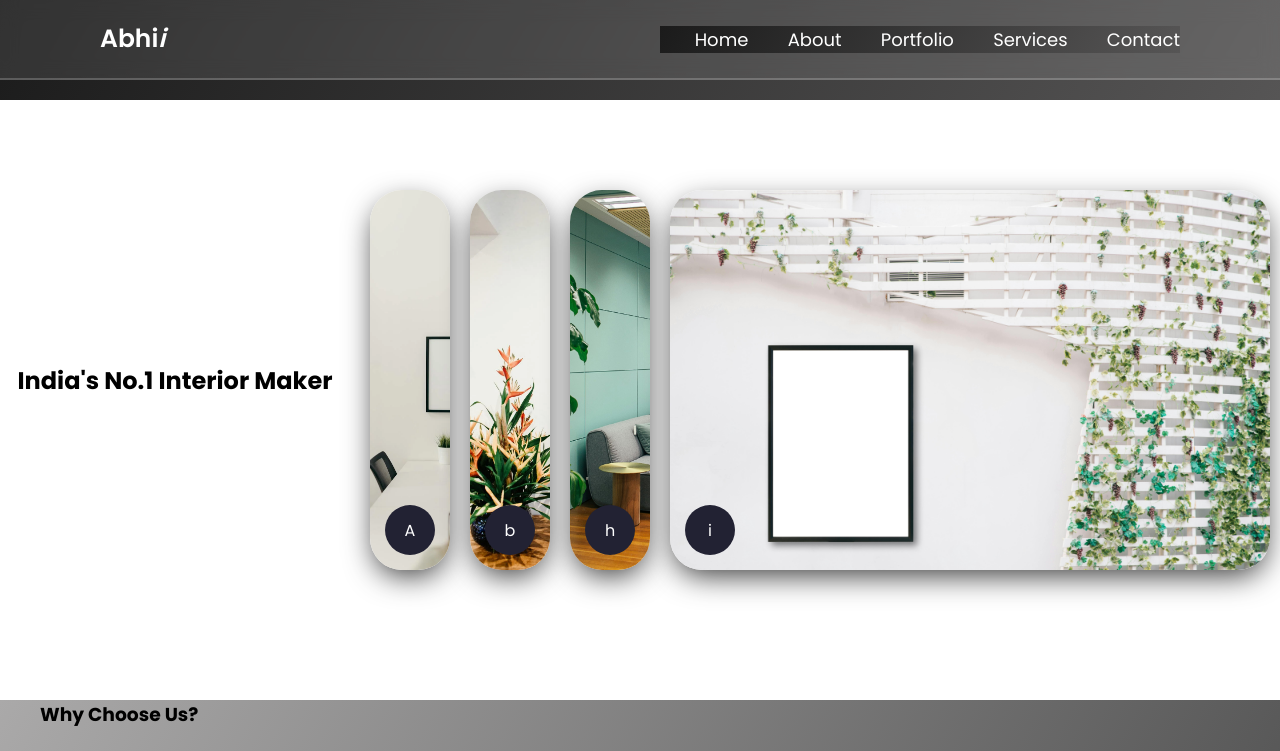
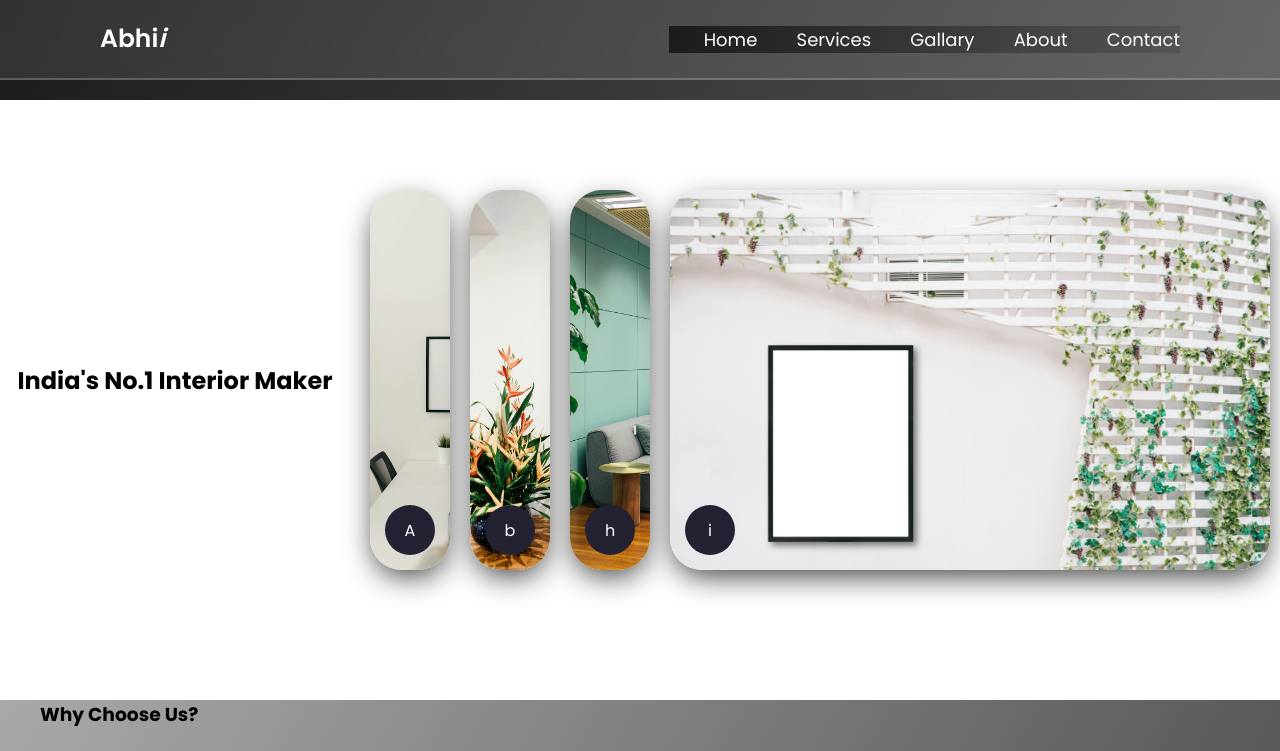
Before and after one commit to Maneeshkkt/abhiinterior, a plain HTML site: page services.html in a window 1280 px wide. Shown: the top 751 px of the page. Drawn offline with nearby package versions, Linux system fonts and the light colour scheme.

Commit message:
Update and rename service.html to services.html

```diff
--- a/service.html
+++ b/services.html
@@ -16,11 +16,11 @@
         <a href="#" class="logo">Abhi<i>i</i></a>
         <i class='bx bx-menu' id="menu-icon"></i>
         <nav class="navbar"  >
-            <a href="#">Home</a>
-            <a href="#">About</a>
-            <a href="#">Portfolio</a>
-            <a href="#">Services</a>
-            <a href="#">Contact</a>
+            <a href="index.html">Home</a>
+            <a href="services.html">Services</a>
+            <a href="gallary.html">Gallary</a>
+            <a href="about.html">About</a>
+            <a href="contact.html">Contact</a>
         </nav>
     </header>
 
```
